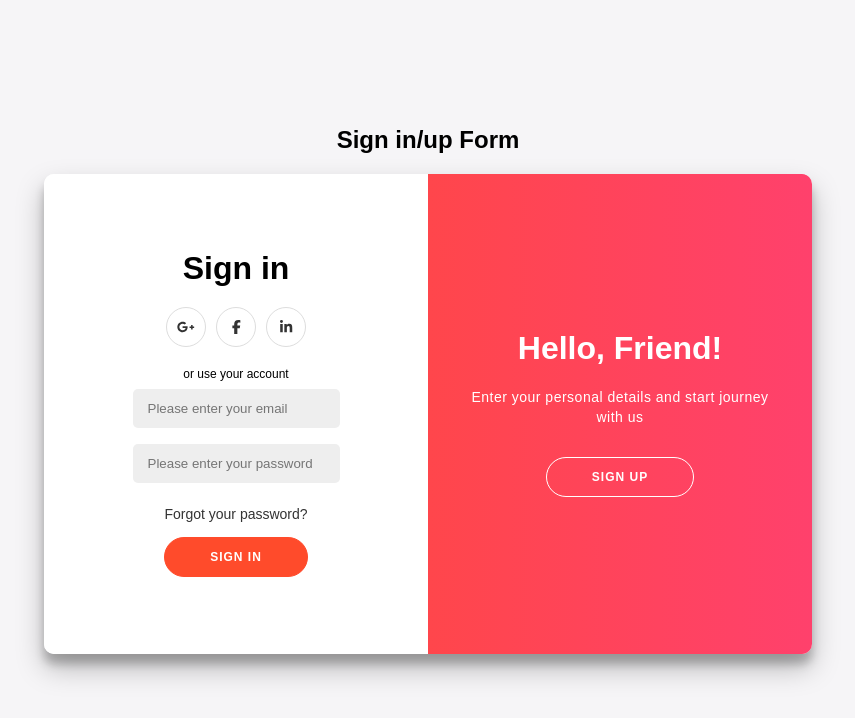
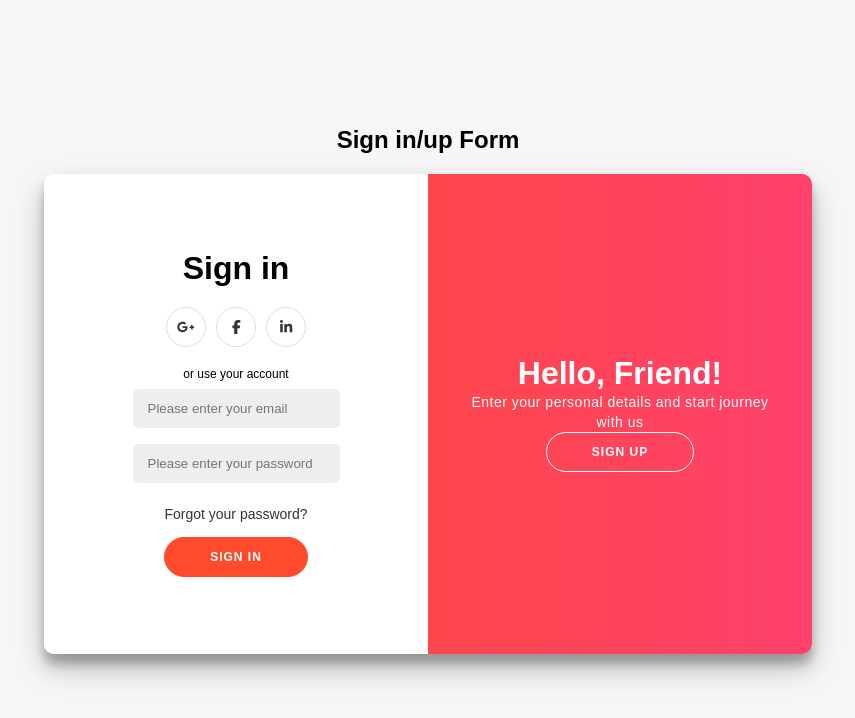
Before and after one commit to stepan-tsiolkovskiy/react-nest-auth, a React (Vite) app in the folder client/: page /auth/signin in a window 1280 px wide. Shown: the top 718 px of the page, without its empty margins (212-1067 px from the left). Built offline with nearby package versions, Linux system fonts and the light colour scheme.

Commit message:
styles/added global styles

```diff
--- a/client/src/App.tsx
+++ b/client/src/App.tsx
@@ -1,4 +1,5 @@
 import AppRouter from "./AppRouter";
+import "./global.css";
 
 function App() {
   return <AppRouter />;
--- /dev/null
+++ b/client/src/global.css
@@ -0,0 +1,4 @@
+p {
+  margin: 0;
+  padding: 0;
+}
```
